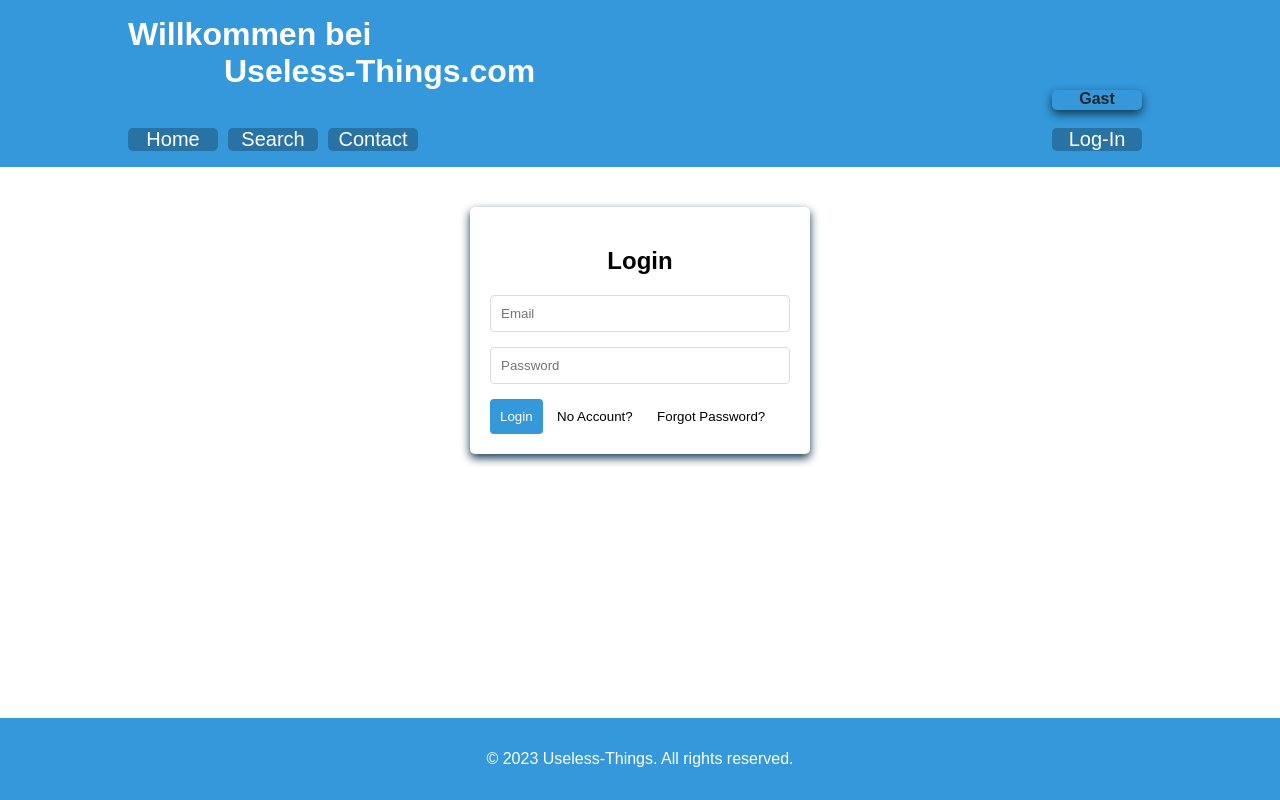
After one commit to DosenSuppe/online_shop, a PHP site: page /PHP/com/php/site/SignUpLogIn.php in a window 1280 px wide. The commit adds this page. Run offline with PHP 8.4, Linux system fonts and the light colour scheme.

Commit message:
preparing for login/ sign up with email registration

```diff
--- a/com/php/action/AdminActions.php
+++ b/com/php/action/AdminActions.php
@@ -17,7 +17,7 @@
             sqlExecute("
                 UPDATE users
                 SET isBlocked = 1
-                WHERE customerId = '$userId';
+                WHERE userId = '$userId';
             ");
 
             break;
@@ -32,7 +32,7 @@
             sqlExecute("
                 UPDATE users
                 SET isBlocked = 0
-                WHERE customerId = '$userId';
+                WHERE userId = '$userId';
             ");
 
             break;
--- /dev/null
+++ b/com/php/action/LogIn.php
@@ -0,0 +1,3 @@
+<?php
+
+?>
--- /dev/null
+++ b/com/php/action/Logout.php
@@ -0,0 +1,3 @@
+<?php
+
+?>
--- a/com/php/action/RemoveComment.php
+++ b/com/php/action/RemoveComment.php
@@ -10,7 +10,7 @@
         DELETE FROM productcomments
         WHERE
             productId = '$productId'    AND
-            customerId = '$user'  AND
+            userId = '$user'  AND
             creationDate = '$timestamp'
     ";
 
--- a/com/php/action/ShowComments.php
+++ b/com/php/action/ShowComments.php
@@ -10,7 +10,7 @@
             SELECT
                 c.creationDate commentDate,
                 c.text commentText,
-                c.customerId customerId,
+                c.userId userId,
 
                 u.name customerName,
                 u.surname customerSurname,
@@ -21,7 +21,7 @@
                 productcomments c
 
             WHERE
-                c.customerId = u.customerId     AND
+                c.userId = u.userId     AND
                 c.productId = '$productId';
         ";
 
@@ -33,7 +33,7 @@
             $commentText = $comment["commentText"];
             $commentDate = $comment["commentDate"];
 
-            $userId = $comment["customerId"];
+            $userId = $comment["userId"];
             $customerCountry = $comment["customerCountry"];
 
             echo <<<HTML
--- a/com/php/action/SubmitComment.php
+++ b/com/php/action/SubmitComment.php
@@ -19,7 +19,7 @@
 
     if (strlen($filteredText) > 0) {
         $query = "
-            INSERT INTO productcomments (productId, customerId, creationDate, text)
+            INSERT INTO productcomments (productId, userId, creationDate, text)
             VALUES  ('$productId', '$currentUser', CURRENT_TIMESTAMP, '$filteredText');
         ";
 
--- /dev/null
+++ b/com/php/site/SignUpLogIn.php
@@ -0,0 +1,116 @@
+<!DOCTYPE html>
+<html lang="en">
+<head>
+    <meta charset="UTF-8">
+    <meta name="viewport" content="width=device-width, initial-scale=1.0">
+    <link rel="stylesheet" href="../../styles/styles.css">
+    <link rel="stylesheet" href="../../styles/SignUpLogIn.css">
+    <title>Useless-Things.com</title>
+</head>
+<body>
+
+    <header>
+        <div class="container">
+        <h1>Willkommen bei</h1>
+        <h1>&emsp;&emsp;&emsp;Useless-Things.com</h1>
+
+        <div class="user-account-div">
+            <a class="user-account-display">Gast</a>
+        </div>
+
+        <br>
+
+        <nav>
+            <ul>
+            <li><div><a href="../../../index.php">Home</a></div></li>
+            <li><div><a href="#">Search</a></div></li>
+            <li><div><a href="#">Contact</a></div></li>
+
+            <!-- giving suppliers access to the supplier interface -->
+            <!-- ?php
+                include_once("../../../library/php/sqlServer.php");
+                include_once("../../../library/php/userControl.php");
+
+                if (userIsSupplier(userGetCurrentUser())) {
+                echo <<<HTML
+                    <li><div><a href="./com/php/site/SupplierInterface.php">Supplies</a></div></li>
+                HTML;
+                }
+            ? -->
+
+            <!-- giving admin-users access to the admin-panel -->
+            <!-- ?php
+                include_once("./library/php/sqlServer.php");
+                include_once("./library/php/userControl.php");
+
+                if (userIsAdmin(userGetCurrentUser())) {
+                echo <<<HTML
+                    <li><div><a href="./AdminInterface.php">Admin</a></div></li>
+                HTML;
+                }
+            ? -->
+
+            <li><div><a href="./SignUpLogIn.php">Log-In</a></div></li>
+            </ul>
+        </nav>
+        </div>
+    </header>
+
+    <main>
+    <div id="holder" class="login-signup-container">
+        <div id="logIn" class="login-signup-form">
+            <h2>Login</h2>
+            <form action="../action/LogIn.php" method="POST">
+                <input type="email" name="email" placeholder="Email" required>
+                <input type="password" name="password" placeholder="Password" required>
+                <button type="submit">Login</button>
+
+                <button class="changeField" id="toSignUp">No Account?</button>
+                <button class="changeField" id="toSignUp">Forgot Password?</button>
+            </form>
+        </div>
+
+        <div id="signUp" style="display: none" class="login-signup-form">
+            <h2>Sign Up</h2>
+            <form action="../action/SignUp.php" method="POST">
+                <input type="text" name="name" placeholder="Name" required>
+                <input type="text" name="surname" placeholder="Surname" required>
+                <input type="date" name="birthdate" required>
+                <input type="email" name="email" placeholder="Email" required>
+                <input type="password" name="password" placeholder="Password" required>
+                <button type="submit">Sign Up</button>
+
+                <button class="changeField" id="toLogin">Already have an account?</button>
+            </form>
+
+        </div>
+    </div>
+
+    <script>
+        /**
+         * toggling between the sign-up and log-in interfaces
+         */
+
+        // from sign-up to log-in
+        document.getElementById("toLogin").onclick = function() {
+            document.getElementById("logIn").style.display = "";
+            document.getElementById("signUp").style.display = "none";
+        }
+
+        // from log-in to sign-up
+        document.getElementById("toSignUp").onclick = function() {
+            document.getElementById("logIn").style.display = "none";
+            document.getElementById("signUp").style.display = "";
+        }
+    </script>
+</main>
+
+
+
+    <footer>
+        <div class="container">
+        <p>&copy; 2023 Useless-Things. All rights reserved.</p>
+        </div>
+    </footer>
+</body>
+</html>
--- /dev/null
+++ b/com/styles/SignUpLogIn.css
@@ -0,0 +1,56 @@
+/* Login/Sign-up Styles */
+.login-signup-container {
+    display: flex;
+    flex-direction: column;
+    align-items: center;
+    margin: 20px;
+}
+
+.login-signup-form {
+    display: flex;
+    flex-direction: column;
+    align-items: center;
+    width: 300px;
+    padding: 20px;
+    background-color: #fff;
+    box-shadow: 0 4px 10px #133952;
+    border-radius: 5px;
+    position: relative; /* Added position:relative */
+}
+
+.login-signup-form input {
+    width: 100%;
+    margin-bottom: 15px;
+    padding: 10px;
+    box-sizing: border-box;
+    border: 1px solid #ddd;
+    border-radius: 4px;
+}
+
+.login-signup-form button {
+    background-color: #3498db;
+    color: #fff;
+    padding: 10px;
+    border: none;
+    border-radius: 4px;
+    cursor: pointer;
+}
+
+.login-signup-form button:hover {
+    background-color: #2872a4;
+}
+
+/* Additional Styling */
+main {
+    display: flex;
+    flex-wrap: wrap;
+    justify-content: space-around;
+    margin-top: 20px;
+    flex-grow: 1;
+}
+
+.changeField {
+    background-color: #00000000 !important;
+    color: #000000 !important;
+
+}
--- a/index.php
+++ b/index.php
@@ -49,7 +49,7 @@
             }
           ?>
 
-          <li><div><a href="#">Log-In</a></div></li>
+          <li><div><a href="./com/php/site/SignUpLogIn.php">Log-In</a></div></li>
         </ul>
       </nav>
     </div>
```
Also changed, not shown: com/php/action/SignUp.php (added, +21 -0 lines), library/php/userControl.php (+37 -6 lines).
